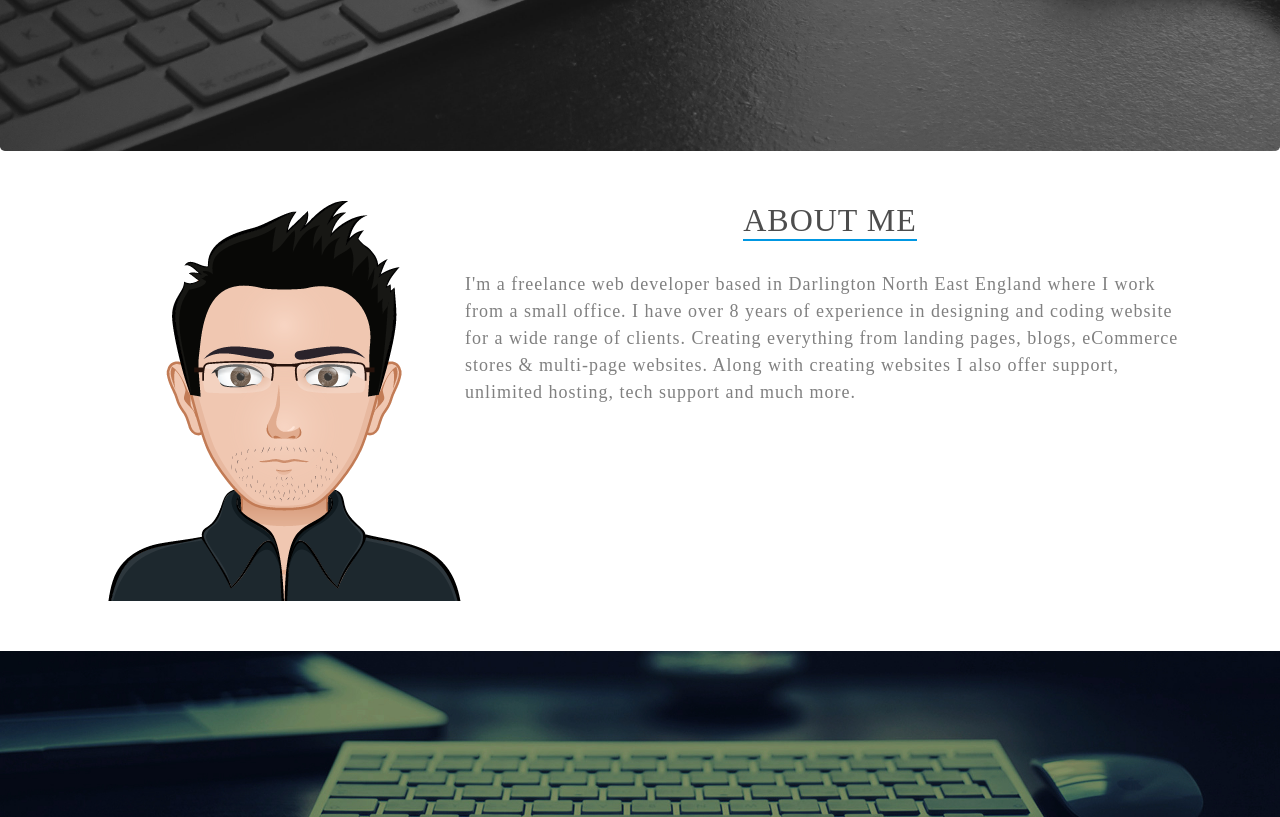
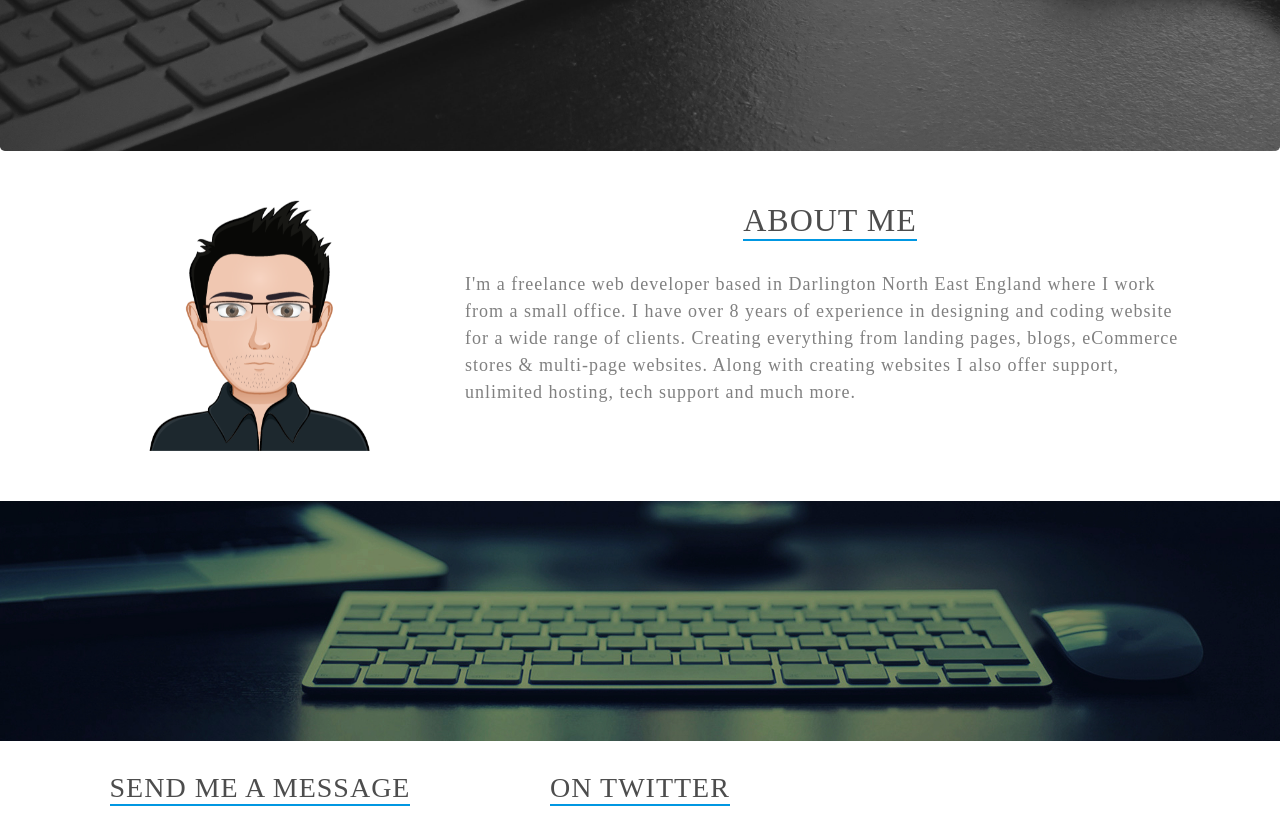
Before and after one commit to MattN1014/mattn1014.github.io, a PHP site: page / in a window 1280 px wide. Shown: the part 450-1267 px from the top of the page. Run offline with PHP 8.4, Linux system fonts and the light colour scheme; some libraries are stand-ins or nearby versions; some web fonts are replaced.

Commit message:
Styles added for the about section avatar and margin removed from the top of the h2 tag as spacing was to big

```diff
--- a/assets/css/custom.css
+++ b/assets/css/custom.css
@@ -101,7 +101,14 @@ h1.small-heading {
   color: #4d4d4d;
   display: inline-block;
   margin-bottom: 30px;
+  margin-top: 0;
   text-transform: uppercase;
+}
+#ab-me img {
+  display: block;
+  height: 250px;
+  margin: auto;
+  width: auto;
 }
 #ab-me p {
   color: #808080;
--- a/assets/less/custom.less
+++ b/assets/less/custom.less
@@ -129,7 +129,15 @@ h1.small-heading {
     color: lighten(@b, 30%);
     display: inline-block;
     margin-bottom: 30px;
+    margin-top: 0;
     text-transform: uppercase;
+}
+
+#ab-me img {
+    display: block;
+    height: 250px;
+    margin: auto;
+    width: auto;
 }
 
 #ab-me p {
```
